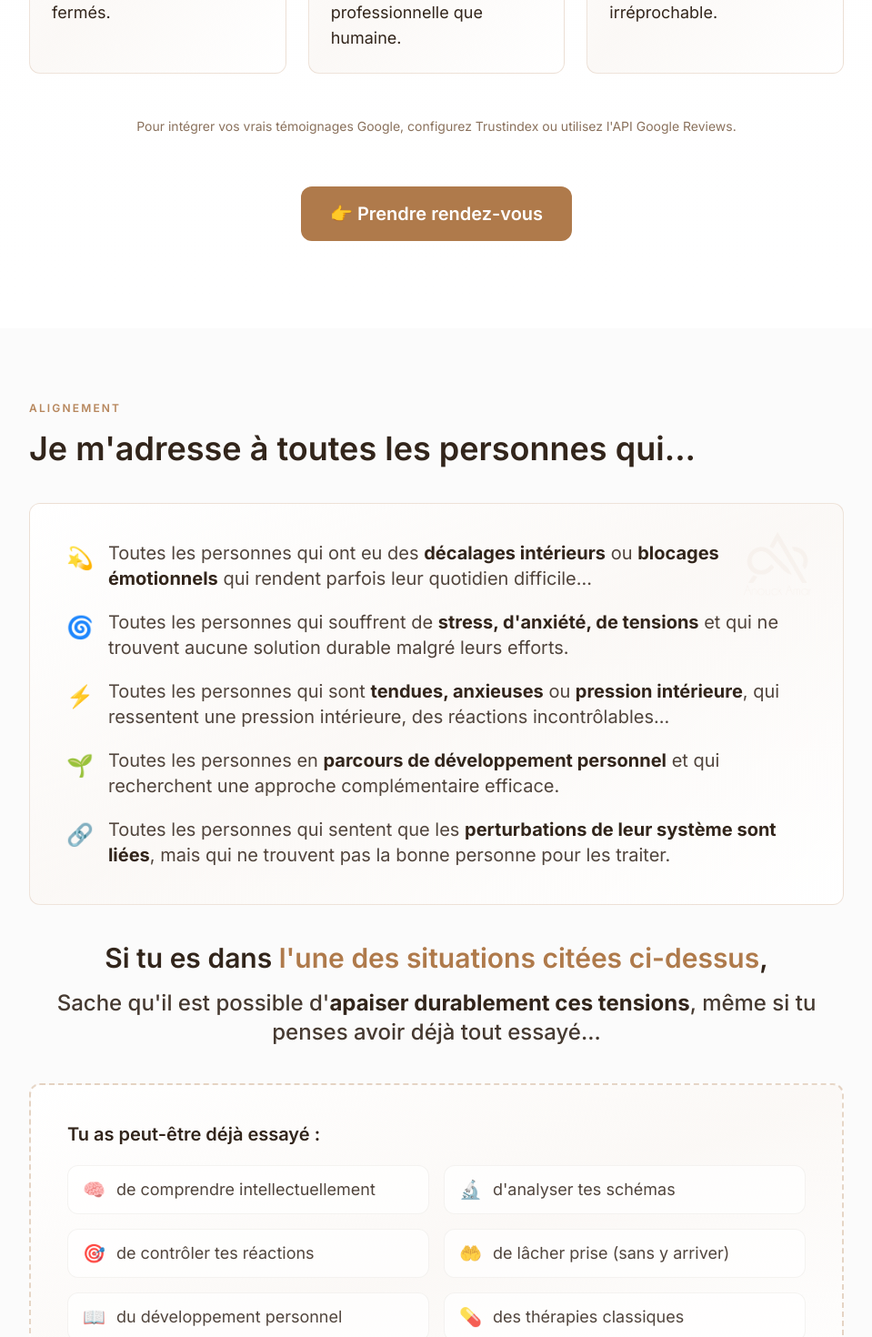
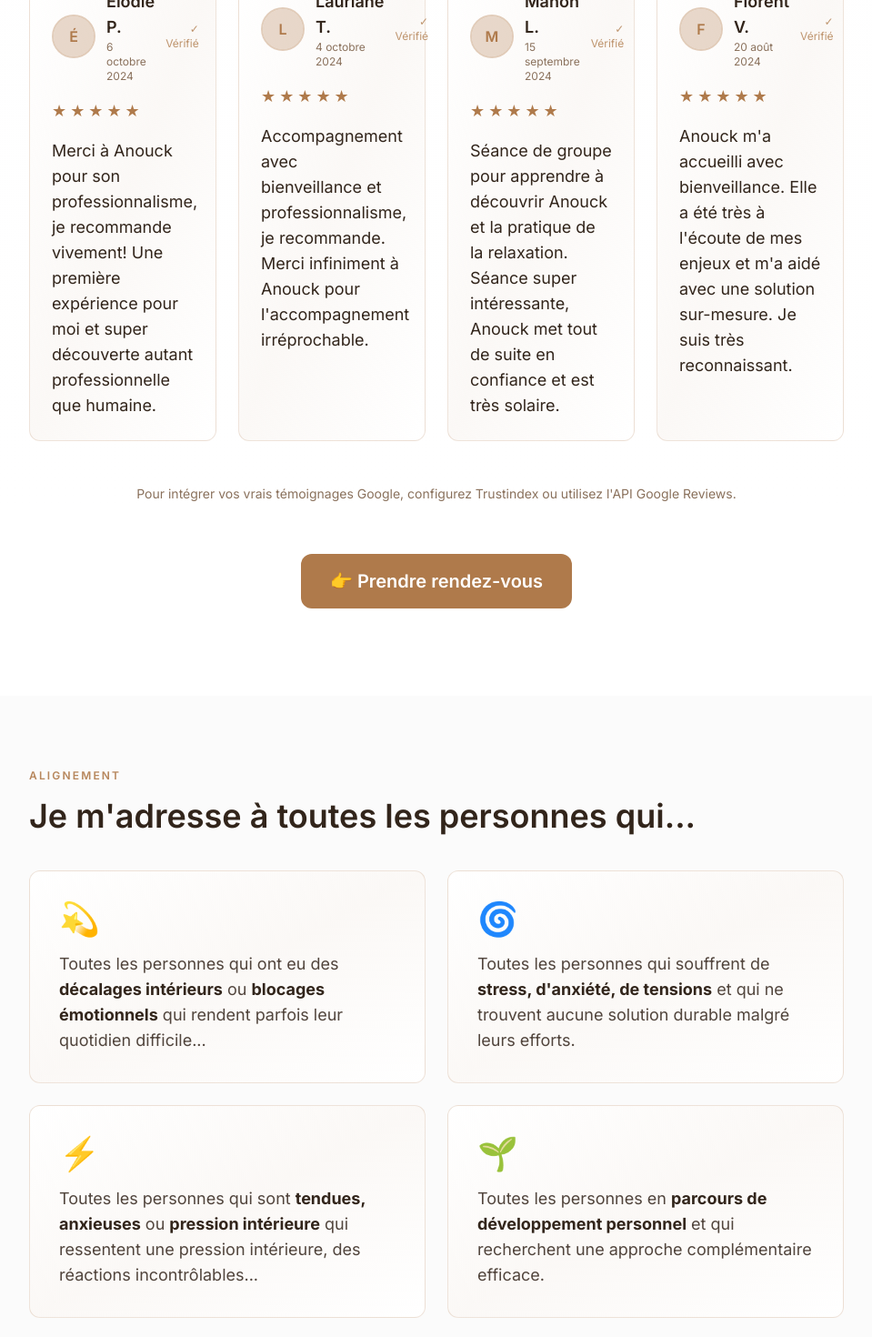
Before and after one commit to ilanamar26-code/anoucksite, a Next.js app: page / in a window 1280 px wide. Shown: the part 4220-5690 px from the top of the page at 91% size, without its empty margins (160-1119 px from the left). Built offline with nearby package versions, Linux system fonts and the light colour scheme.

Commit message:
Réorganiser témoignages (4 par ligne, 2 lignes) et section alignement (4 cards 2x2)

```diff
--- a/app/page.tsx
+++ b/app/page.tsx
@@ -474,51 +474,58 @@ export default function Home() {
                 <h2 className="text-3xl md:text-4xl font-semibold">Je m'adresse à toutes les personnes qui...</h2>
               </motion.div>
 
-              <motion.div
-                initial={{ opacity: 0, y: 30 }}
-                whileInView={{ opacity: 1, y: 0 }}
-                viewport={{ once: true, margin: "-100px" }}
-                transition={{ duration: 0.6, delay: 0.2 }}
-              >
-                <Card className="relative overflow-hidden border-primary/20 bg-gradient-to-br from-white/95 via-primary/5 to-white/90 backdrop-blur-sm shadow-soft2 hover:shadow-glow transition-all duration-300">
-                  <div className="absolute top-6 right-6 opacity-5">
-                    <Logo size="lg" variant="dark" />
-                  </div>
-                  <CardContent className="p-8 md:p-10 space-y-6 relative z-10">
-                    <div className="grid gap-5">
+              {/* Cards indépendantes 2x2 - Garder 4/5 des cas */}
+              <div className="grid grid-cols-1 md:grid-cols-2 gap-6">
                 {[
-                        { text: "Toutes les personnes qui ont eu des", highlight: "décalages intérieurs", highlight2: "blocages émotionnels", icon: "💫" },
-                        { text: "Toutes les personnes qui souffrent de", highlight: "stress, d'anxiété, de tensions", icon: "🌀" },
-                        { text: "Toutes les personnes qui sont", highlight: "tendues, anxieuses", highlight2: "pression intérieure", icon: "⚡" },
-                        { text: "Toutes les personnes en", highlight: "parcours de développement personnel", icon: "🌱" },
-                        { text: "Toutes les personnes qui sentent que les", highlight: "perturbations de leur système sont liées", icon: "🔗" },
+                  {
+                    text: "Toutes les personnes qui ont eu des",
+                    highlight: "décalages intérieurs",
+                    highlight2: "blocages émotionnels",
+                    icon: "💫",
+                    suffix: "qui rendent parfois leur quotidien difficile..."
+                  },
+                  {
+                    text: "Toutes les personnes qui souffrent de",
+                    highlight: "stress, d'anxiété, de tensions",
+                    icon: "🌀",
+                    suffix: "et qui ne trouvent aucune solution durable malgré leurs efforts."
+                  },
+                  {
+                    text: "Toutes les personnes qui sont",
+                    highlight: "tendues, anxieuses",
+                    highlight2: "pression intérieure",
+                    icon: "⚡",
+                    suffix: "qui ressentent une pression intérieure, des réactions incontrôlables..."
+                  },
+                  {
+                    text: "Toutes les personnes en",
+                    highlight: "parcours de développement personnel",
+                    icon: "🌱",
+                    suffix: "et qui recherchent une approche complémentaire efficace."
+                  },
                 ].map((item, idx) => (
                   <motion.div
                     key={idx}
-                          className="flex items-start gap-4"
-                          initial={{ opacity: 0, x: -20 }}
-                          whileInView={{ opacity: 1, x: 0 }}
+                    initial={{ opacity: 0, y: 30 }}
+                    whileInView={{ opacity: 1, y: 0 }}
                     viewport={{ once: true }}
                     transition={{ delay: idx * 0.1, duration: 0.5 }}
                   >
-                          <div className="text-2xl flex-shrink-0 mt-1">{item.icon}</div>
-                          <p className="text-lg md:text-xl text-foreground/85 leading-relaxed flex-1">
+                    <Card className="relative overflow-hidden border-primary/20 bg-gradient-to-br from-white/95 via-primary/5 to-white/90 backdrop-blur-sm shadow-soft2 hover:shadow-glow transition-all duration-300 h-full">
+                      <CardContent className="p-6 md:p-8 space-y-4">
+                        <div className="text-4xl mb-3">{item.icon}</div>
+                        <p className="text-base md:text-lg text-foreground/85 leading-relaxed">
                           {item.text} <strong className="text-foreground">{item.highlight}</strong>
                           {item.highlight2 && (
                             <> ou <strong className="text-foreground">{item.highlight2}</strong></>
                           )}
-                            {idx === 0 && " qui rendent parfois leur quotidien difficile..."}
-                            {idx === 1 && " et qui ne trouvent aucune solution durable malgré leurs efforts."}
-                            {idx === 2 && ", qui ressentent une pression intérieure, des réactions incontrôlables..."}
-                            {idx === 3 && " et qui recherchent une approche complémentaire efficace."}
-                            {idx === 4 && ", mais qui ne trouvent pas la bonne personne pour les traiter."}
+                          {" "}{item.suffix}
                         </p>
+                      </CardContent>
+                    </Card>
                   </motion.div>
                 ))}
               </div>
-                  </CardContent>
-                </Card>
-              </motion.div>
 
               <motion.div
                 className="space-y-4 text-center"
--- a/components/GoogleTestimonials.tsx
+++ b/components/GoogleTestimonials.tsx
@@ -50,6 +50,20 @@ export function GoogleTestimonials() {
       text: "Accompagnement avec bienveillance et professionnalisme, je recommande. Merci infiniment à Anouck pour l'accompagnement irréprochable.",
       verified: true,
     },
+    {
+      name: "Manon L.",
+      date: "2024-09-15",
+      rating: 5,
+      text: "Séance de groupe pour apprendre à découvrir Anouck et la pratique de la relaxation. Séance super intéressante, Anouck met tout de suite en confiance et est très solaire.",
+      verified: true,
+    },
+    {
+      name: "Florent V.",
+      date: "2024-08-20",
+      rating: 5,
+      text: "Anouck m'a accueilli avec bienveillance. Elle a été très à l'écoute de mes enjeux et m'a aidé avec une solution sur-mesure. Je suis très reconnaissant.",
+      verified: true,
+    },
   ];
 
   const averageRating = 5;
@@ -83,9 +97,9 @@ export function GoogleTestimonials() {
         </p>
       </motion.div>
 
-      {/* Grid de témoignages */}
-      <div className="grid grid-cols-1 md:grid-cols-2 lg:grid-cols-3 gap-6">
-        {testimonials.map((testimonial, idx) => (
+      {/* Grid de témoignages - 4 par ligne, 2 lignes */}
+      <div className="grid grid-cols-1 sm:grid-cols-2 lg:grid-cols-4 gap-6">
+        {testimonials.slice(0, 8).map((testimonial, idx) => (
           <motion.div
             key={idx}
             initial={{ opacity: 0, y: 30 }}
```
Lines whose indentation alone changed are shown as unchanged.
